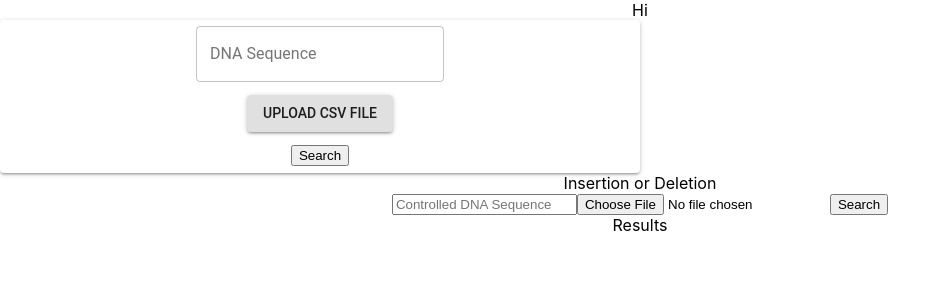
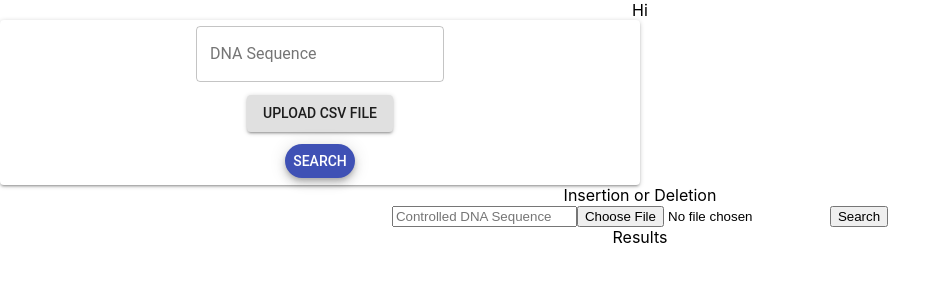
Before and after one commit to redmondchan/Genome-Mutation-Identifier, a React (Create React App) app: page / in a window 1280 px wide. Shown: the top 300 px of the page, without its empty margins (0-951 px from the left). Built offline with nearby package versions, Linux system fonts and the light colour scheme.

Commit message:
changed search button to fab with material ui

```diff
--- a/src/components/SeqForm.js
+++ b/src/components/SeqForm.js
@@ -2,6 +2,7 @@ import React from 'react'
 import TextField from '@material-ui/core/TextField'
 import Button from '@material-ui/core/Button'
 import Grid from '@material-ui/core/Grid'
+import Fab from '@material-ui/core/Fab'
 import Paper from '@material-ui/core/Paper'
 
 
@@ -45,7 +46,7 @@ class SeqForm extends React.Component{
               </label>
             </div>
             <div className="form-input">
-              <button>Search</button>
+              <Fab variant="extended" size="small" color="primary">Search</Fab>
             </div>
           </form>
         </Paper>
```
